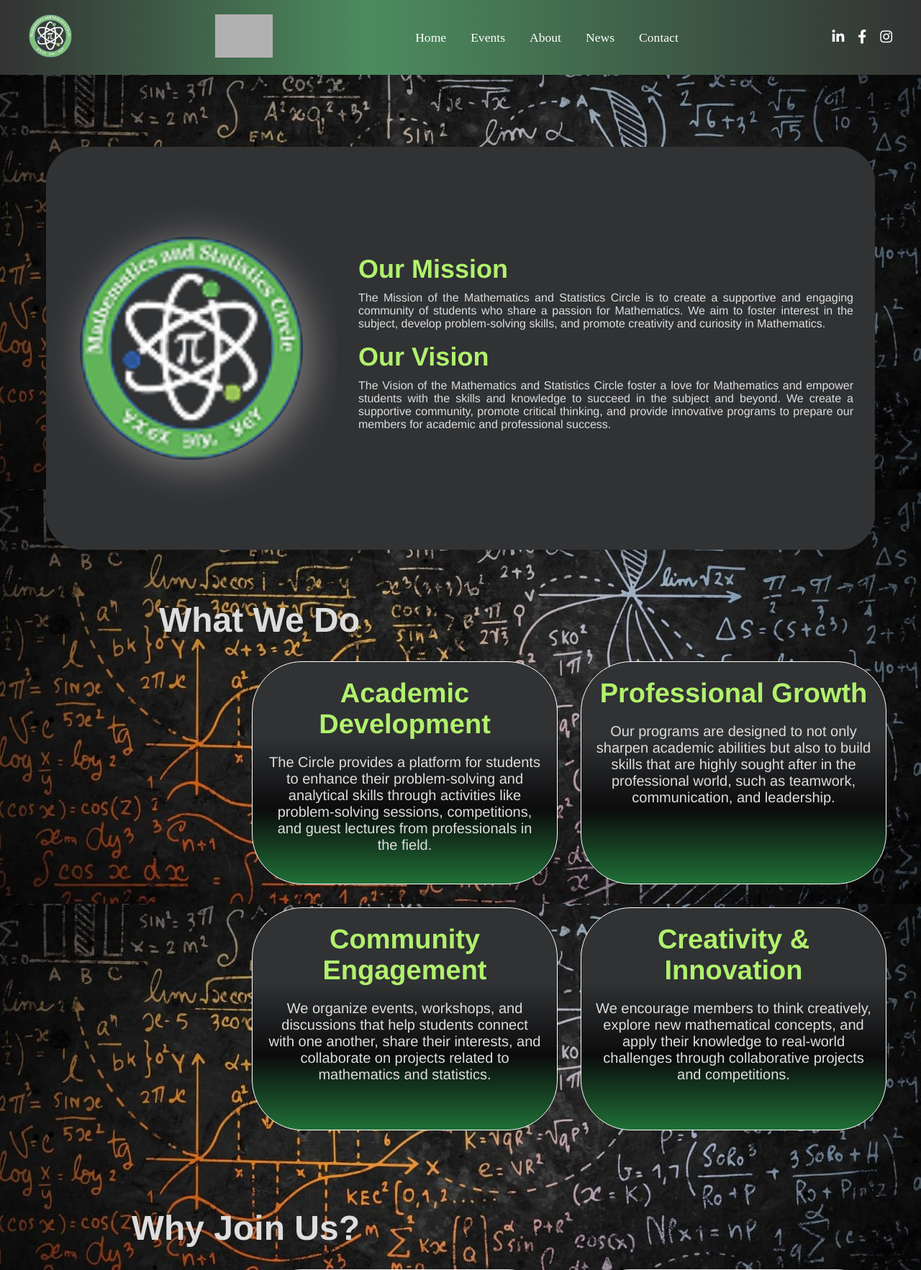
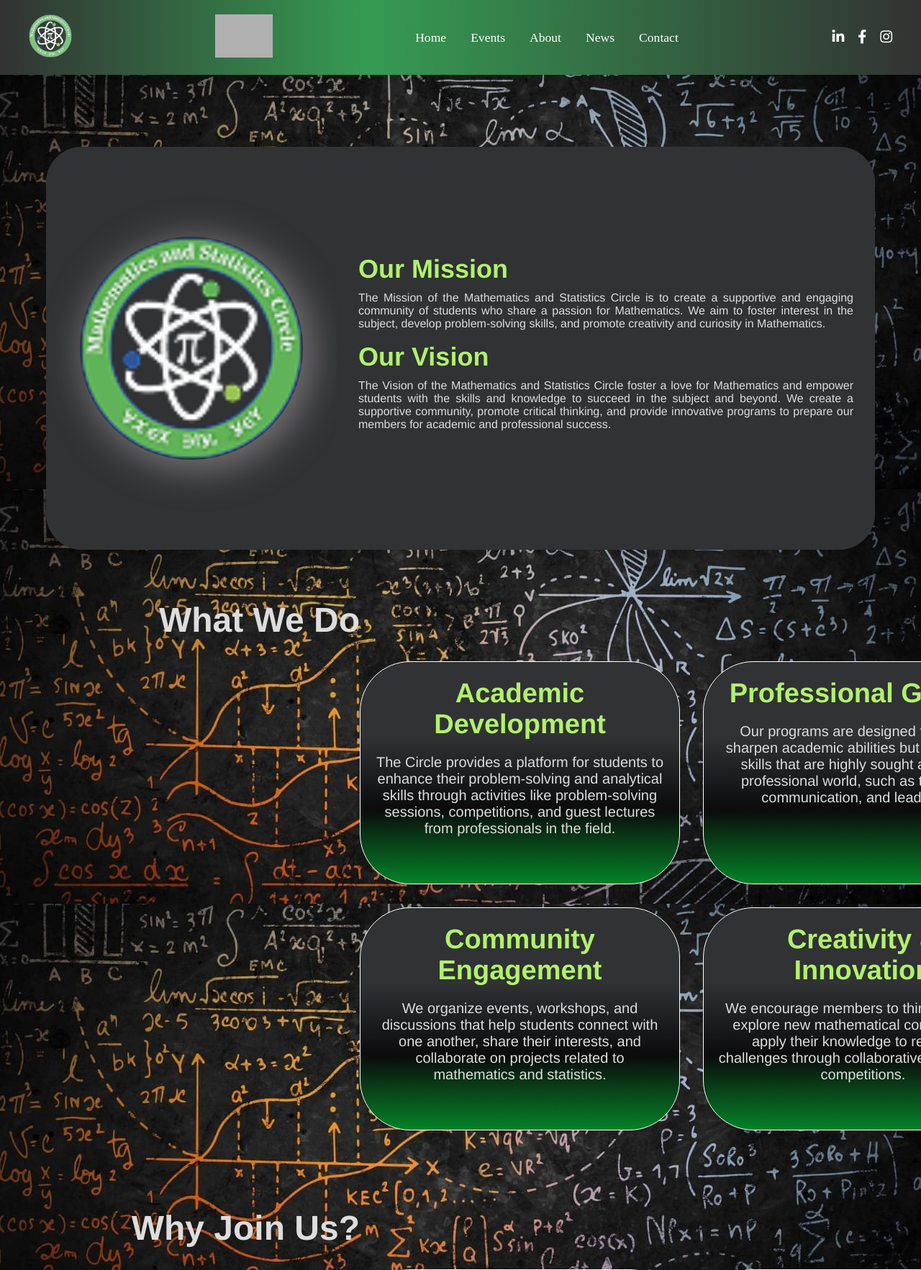
Before and after one commit to NaduX99/Mathematics-and-Statistical-Circle-NSBM, a PHP site: page /about.html in a window 1280 px wide. Shown: the top 1765 px of the page at 72% size. Run offline with PHP 8.4, Linux system fonts and the light colour scheme; some libraries are stand-ins or nearby versions; grey boxes are pictures that could not be loaded.

Commit message:
change colour

```diff
--- a/about.css
+++ b/about.css
@@ -27,7 +27,7 @@ body{
 
 /* Header Styles */
 header {
-    background: linear-gradient(to right, #000000 , #207037 40%, #000000);
+    background: linear-gradient(to right, #000000 , #048328 40%, #000000);
     color: white;
     padding: 20px 40px;
     opacity: 0.8;
@@ -180,18 +180,18 @@ header .social-icons a {
     align-items: center;
     padding: 0;
     box-sizing: border-box;
-    padding-left: 350px;
-    padding-right: 250px;
+    padding-left: 500px;
+    padding-right: 500px;
     margin-top: 20px;
     margin-bottom: 20px;
 }
 
 .card {
 
-    width: 425px;
+    width: 445px;
     height: 310px;
     border-radius: 70px;
-    background: linear-gradient(to bottom, #303234, #303234,#0b0b0c,#207037);
+    background: linear-gradient(to bottom, #303234, #303234,#0b0b0c,#048328);
     border: 1px solid white;
     padding: 20px;
     text-align: center;
```
